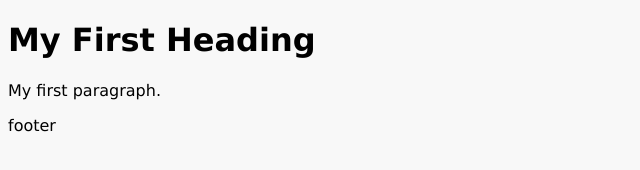
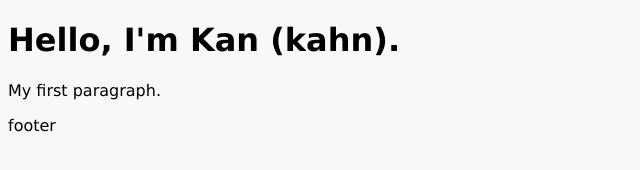
Before and after one commit to madogatari/madogatari, a plain HTML site: page index.html in a window 1280 px wide. Shown: the whole page, without its empty margins (0-640 px from the left). Drawn offline with Linux system fonts and the light colour scheme.

Commit message:
comments

```diff
--- a/index.html
+++ b/index.html
@@ -1,3 +1,9 @@
+<!--
+madogatari - index.html
+created 2026/05/08
+last edited 2026/07/07
+-->
+
 <!DOCTYPE html>
 <html>
 <head>
@@ -7,9 +13,8 @@
 </head>
 
 <body>
-<h1>My First Heading</h1>
+<h1>Hello, I'm Kan <span style="font-style: italics;">(kahn)</span>.</h1>
 <p>My first paragraph.</p>
-
 <footer>footer</footer>
 </body>
 
```
Also changed, not shown: style.css (+5 -2 lines).
